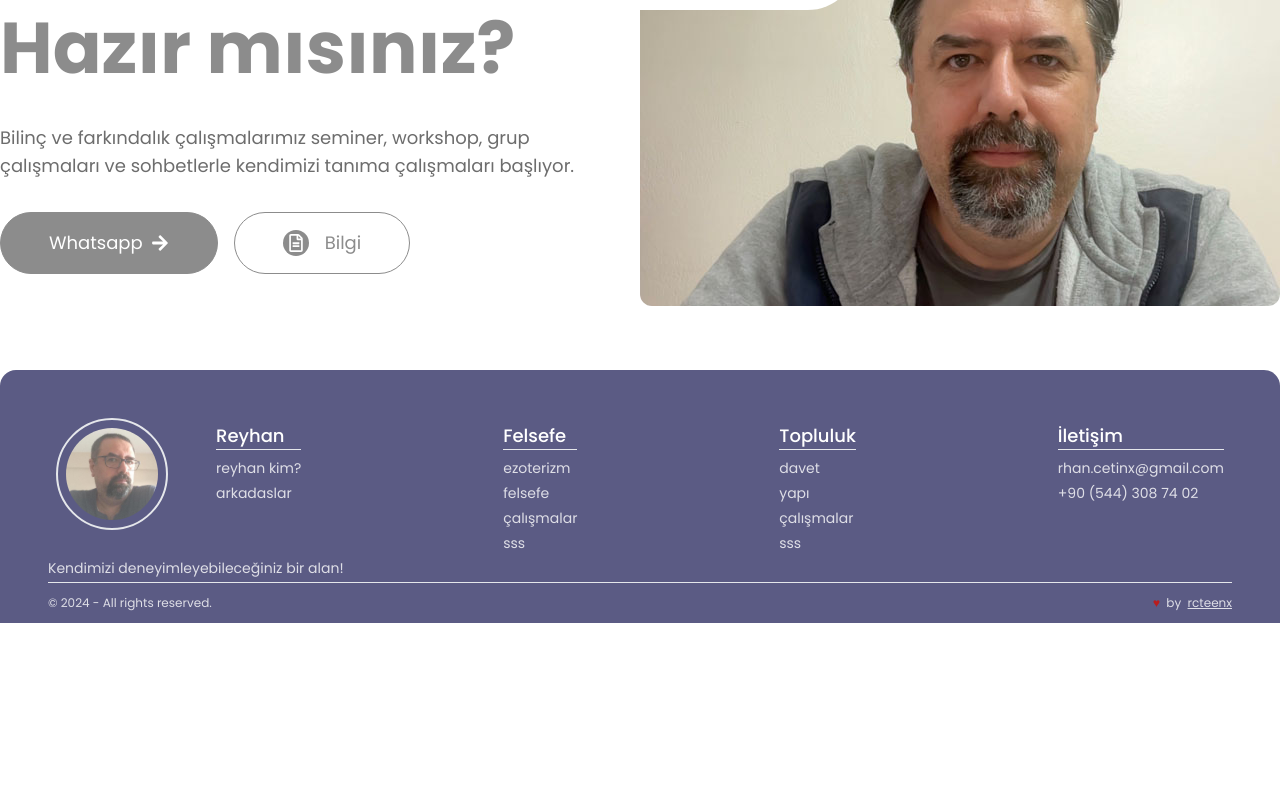
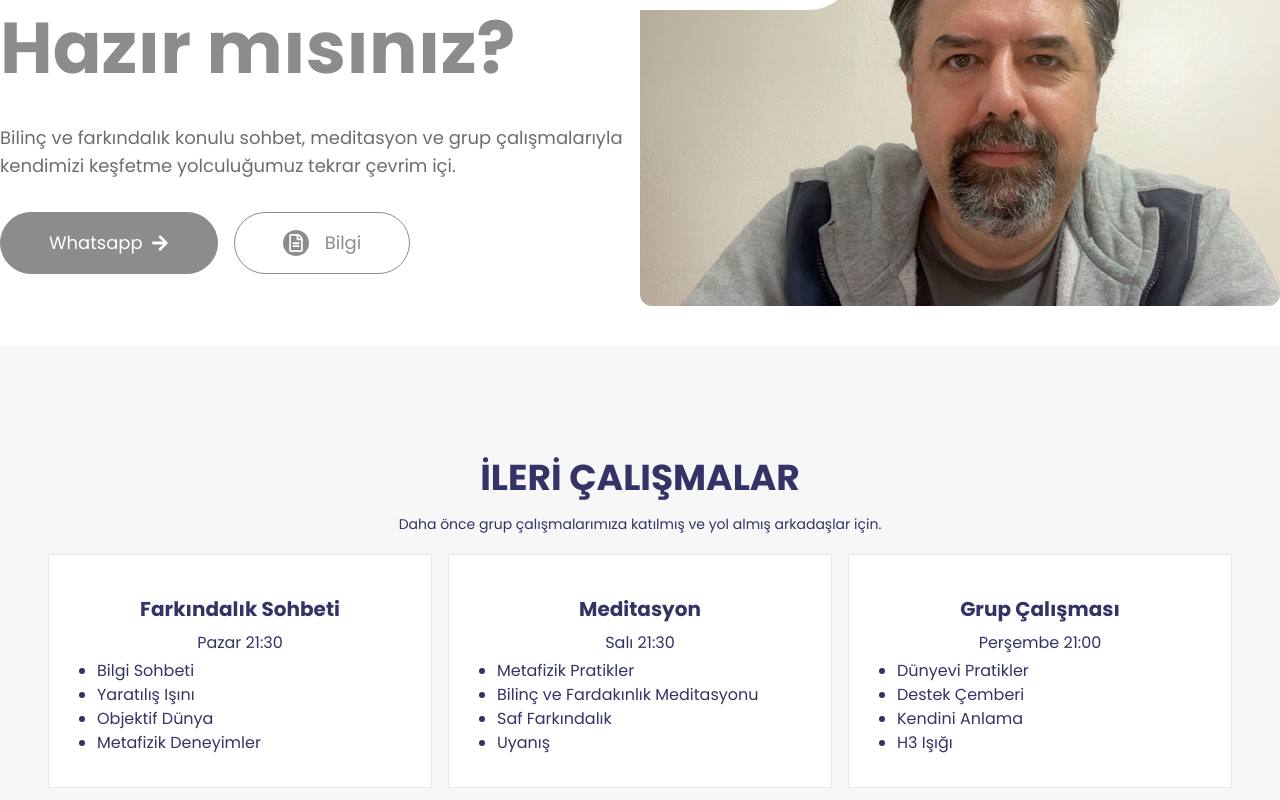
Before and after one commit to rcteenx/reyhancetin_org_tr, a Next.js app: page / in a window 1280 px wide. Shown: the part 340-1140 px from the top of the page. Before the commit the page ends 963 px from the top, so only its background shows below. Built offline with nearby package versions, Linux system fonts and the light colour scheme.

Commit message:
add ileri calismalar

```diff
--- a/app/page.jsx
+++ b/app/page.jsx
@@ -1,6 +1,9 @@
 import smd from "@/content/data/siteMetaData";
 import PageTitle from "@/components/templates/pageTitle";
 import Hero from "@/components/sections/home-hero";
+
+import { meetings } from "@/content/data";
+import Cards from "@/components/ui/cards";
 
 export async function generateMetadata() {
   return {
@@ -12,6 +15,19 @@ export default function Home() {
   return (
     <>
       <Hero />
+
+      <section className="bg-[#f7f7f7] px-4 py-16 md:py-24">
+        <div className="container-p">
+          <h2 className="text-2xl md:text-4xl font-bold text-center">
+            İLERİ ÇALIŞMALAR
+          </h2>
+          <p className="text-center text-sm ">
+            Daha önce grup çalışmalarımıza katılmış ve yol almış arkadaşlar
+            için.
+          </p>
+          <Cards meetings={meetings} />
+        </div>
+      </section>
     </>
   );
 }
--- a/components/sections/home-hero.jsx
+++ b/components/sections/home-hero.jsx
@@ -9,7 +9,7 @@ const Hero = () => {
       className="container mx-auto px-4 my-2 md:p-0 md:my-10 lg:mt-16 flex flex-col xl:flex-row justify-center gap-0"
     >
       <div className="xl:w-1/2 xl:pr-2 text-center xl:text-left">
-        <h2 className="mb-4 font-medium text-center lg:text-left md:text-lg lg:text-3xl text-primary">
+        <h2 className="mb-4 font-medium text-center xl:text-left md:text-lg lg:text-3xl text-primary">
           {contHero.h2a}
           <br />
           <span className="font-normal text-xs md:text-sm lg:text-xl">
@@ -26,12 +26,12 @@ const Hero = () => {
             {contHero.h1b}
           </span>
         </h1>
-        <p className="px-8 md:px-0 text-xs md:text-lg text-slate-gray leading-4 ">
+        <p className="px-6 md:px-0 text-xs md:text-lg text-slate-gray leading-4 ">
           {contHero.desc}
         </p>
         <div className="flex my-8 flex-row space-x-4 justify-center xl:justify-start">
           <a
-            href="https://wa.me/905443087402"
+            href="https://wa.me/905443087402?text=seminer%20bilgisi"
             className="btn-hero bg-primary text-white"
           >
             {contHero.btn1}
--- /dev/null
+++ b/components/ui/cards.jsx
@@ -0,0 +1,24 @@
+const Cards = ({ meetings }) => {
+  return (
+    <div className="flex justify-center">
+      <div className="flex flex-col md:flex-row space-x-0 md:space-x-4">
+        {meetings.map((m) => (
+          <div
+            key={m.id}
+            className="my-4 p-8 w-96 text-center max-w-md bg-white border"
+          >
+            <h3>{m.title}</h3>
+            <h5>{m.time}</h5>
+            <ul className="px-4 text-left list-disc">
+              {m.specs.map((s, index) => (
+                <li key={index}>{s}</li>
+              ))}
+            </ul>
+          </div>
+        ))}
+      </div>
+    </div>
+  );
+};
+
+export default Cards;
--- a/content/data/index.js
+++ b/content/data/index.js
@@ -4,23 +4,10 @@ export const contHero = {
   h1a: "YENİDEN TOPLANIYOR!",
   h1b: "Hazır mısınız?",
   // x: "Davetler başladı",
-  desc: "Bilinç ve farkındalık çalışmalarımız seminer, workshop, grup çalışmaları ve sohbetlerle kendimizi tanıma çalışmaları başlıyor.",
+  desc: "Bilinç ve farkındalık konulu sohbet, meditasyon ve grup çalışmalarıyla kendimizi keşfetme yolculuğumuz tekrar çevrim içi.",
   btn1: "Whatsapp",
   btn2: "Bilgi",
   quote: "Kendimizi ne kadar anlıyor ve gerçekliğimizi yaşayabiliyoruz?",
-};
-
-export const contBioHero = {
-  coral1: "Front-End Web Developer",
-  coral2: "& E-commerce Consultant",
-  fline: "Front-End Developer",
-  span: "TOOL BOX",
-  desc: "Hedefler doğrultusunda bilinçli olarak yapılandırılmamış web sayfaları, dijital dünyada fırsat kayıplarına neden oluyor",
-  btn1: "Bize Ulaşın",
-  btn2: "Bilgi Al",
-  quoteTitle: "<h1>Hello World!</h1>",
-  quote:
-    "This is a front-end web developer from Turkey. Thanks to modern frameworks such as Next JS and Tailwind CSS, it is fun & fast to build & maintain web applications. Let's build something together.",
 };
 
 export const arkadasList = [
@@ -48,6 +35,45 @@ export const arkadasList = [
     id: 5,
     title: "Bahar",
     link: "bahar",
+  },
+];
+
+export const meetings = [
+  {
+    id: 1,
+    title: "Farkındalık Sohbeti",
+    time: "Pazar 21:30",
+    link: "sohbet",
+    specs: [
+      "Bilgi Sohbeti",
+      "Yaratılış Işını",
+      "Objektif Dünya",
+      "Metafizik Deneyimler",
+    ],
+  },
+  {
+    id: 2,
+    title: "Meditasyon",
+    time: "Salı 21:30",
+    link: "meditasyon",
+    specs: [
+      "Metafizik Pratikler",
+      "Bilinç ve Fardakınlık Meditasyonu",
+      "Saf Farkındalık",
+      "Uyanış",
+    ],
+  },
+  {
+    id: 3,
+    title: "Grup Çalışması",
+    time: "Perşembe 21:00",
+    link: "grup",
+    specs: [
+      "Dünyevi Pratikler",
+      "Destek Çemberi",
+      "Kendini Anlama",
+      "H3 Işığı",
+    ],
   },
 ];
 
```
